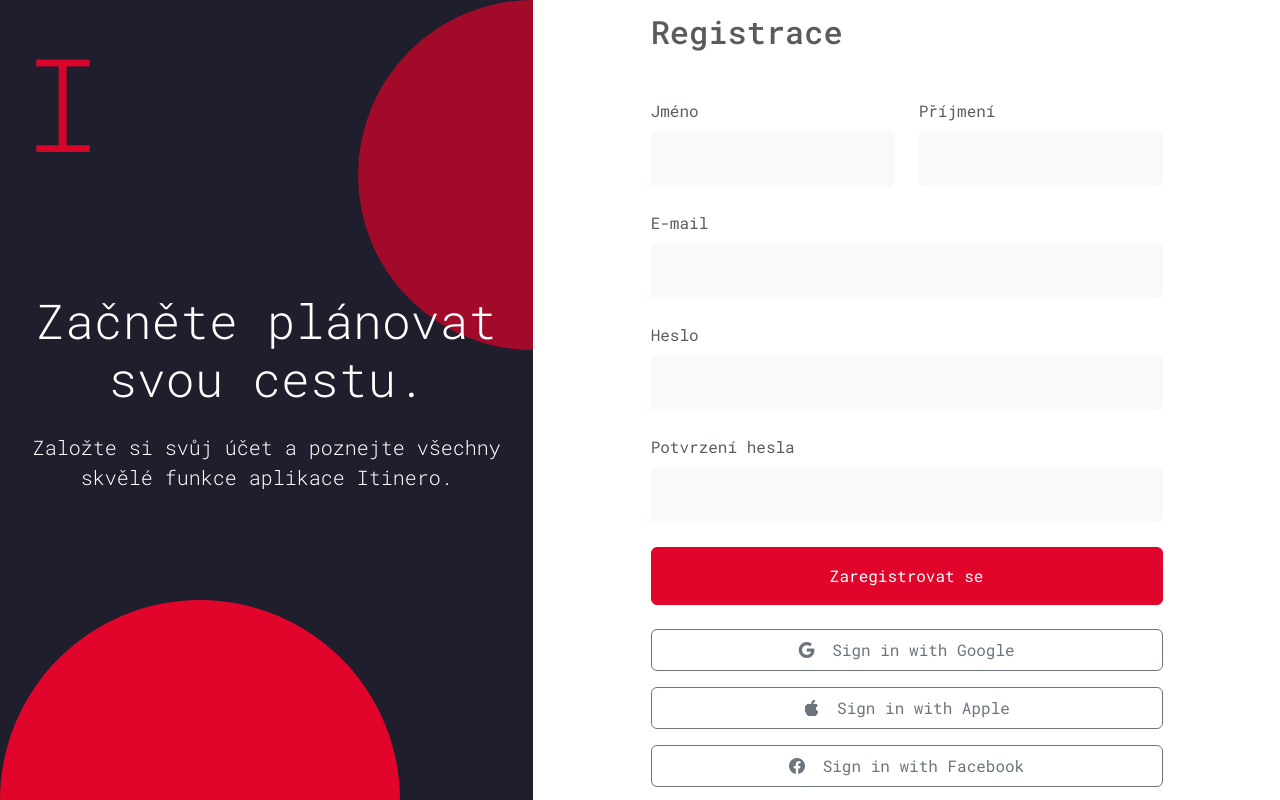
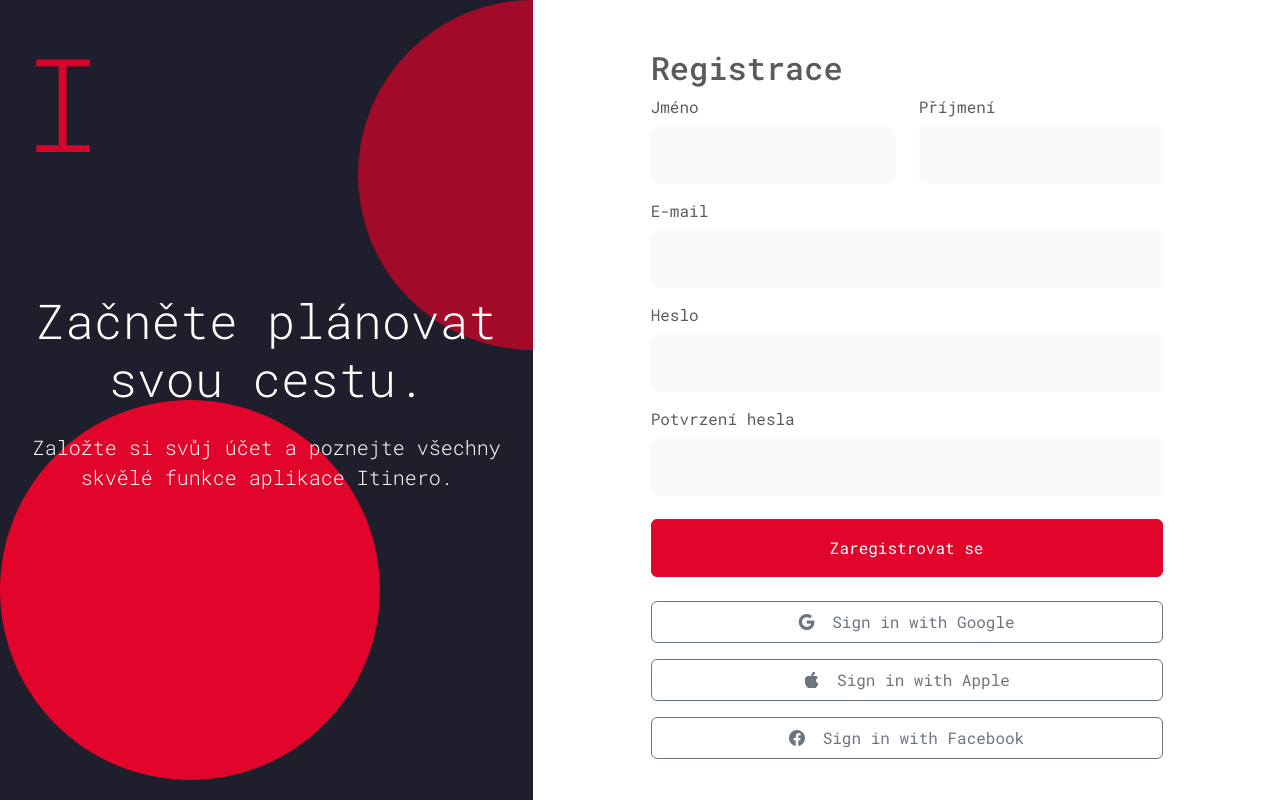
Before and after one commit to TomasRoj/Itinero, an Angular app: page /register in a window 1280 px wide. Shown: the top 800 px of the page. Built offline with nearby package versions, Linux system fonts and the light colour scheme.

Commit message:
Added callendar, fixed margin issue on login and register pages

```diff
--- a/src/app/pages/login/login.component.html
+++ b/src/app/pages/login/login.component.html
@@ -19,7 +19,7 @@
 
         <!-- Red Circles -->
         <div class="red-circle-top position-absolute top-0 end-0"></div>
-        <div class="red-circle-bottom position-absolute bottom-0 start-0"></div>
+        <div class="red-circle-bottom position- start-0"></div>
       </div>
 
       <!-- Right Panel - Adding h-100 to ensure full height -->
--- a/src/app/pages/login/login.component.scss
+++ b/src/app/pages/login/login.component.scss
@@ -9,8 +9,8 @@
   }
 
   .red-circle-bottom {
-    width: 400px;
-    height: 400px;
+    width: 380px;
+    height: 380px;
     background-color: rgba(217, 4, 41, 0.7);
     border-radius: 50%;
     transform: translateY(50%);
--- a/src/app/pages/registrace/registrace.component.html
+++ b/src/app/pages/registrace/registrace.component.html
@@ -18,17 +18,17 @@
 
         <!-- Red Circles -->
         <div class="red-circle-top position-absolute top-0 end-0"></div>
-        <div class="red-circle-bottom position-absolute bottom-0 start-0"></div>
-      </div>
+        <div class="red-circle-bottom position-fixed start-0"></div>
+        </div>
 
       <!-- Right Panel -->
       <div class="col-lg-7 z-2 bg-white d-flex align-items-center justify-content-center h-100">
         <div class="registration-form-container p-4 w-75">
-          <h2 class="text-muted mb-5">Registrace</h2>
+          <h2 class="text-muted mt-2">Registrace</h2>
 
           <form>
             <!-- Name Inputs - Two columns -->
-            <div class="row mb-4">
+            <div class="row mb-3">
               <div class="col-md-6 mb-3 mb-md-0">
                 <label for="firstName" class="form-label text-muted">Jméno</label>
                 <input type="text" class="form-control bg-light border-0 py-3" id="firstName" placeholder="">
@@ -40,13 +40,13 @@
             </div>
 
             <!-- Email Input -->
-            <div class="mb-4">
+            <div class="mb-3">
               <label for="email" class="form-label text-muted">E-mail</label>
               <input type="email" class="form-control bg-light border-0 py-3" id="email" placeholder="">
             </div>
 
             <!-- Password Input -->
-            <div class="mb-4">
+            <div class="mb-3">
               <label for="password" class="form-label text-muted">Heslo</label>
               <input type="password" class="form-control bg-light border-0 py-3" id="password" placeholder="">
             </div>
--- a/src/app/pages/registrace/registrace.component.scss
+++ b/src/app/pages/registrace/registrace.component.scss
@@ -9,8 +9,8 @@
   }
 
   .red-circle-bottom {
-    width: 400px;
-    height: 400px;
+    width: 380px;
+    height: 380px;
     background-color: #e1052c;
     border-radius: 50%;
     transform: translateY(50%);
--- a/src/app/pages/survey/steps/step-dates/step-dates.component.html
+++ b/src/app/pages/survey/steps/step-dates/step-dates.component.html
@@ -1,11 +1,19 @@
 <div class="survey-form rounded p-5 position-relative" style="z-index: 10;">
   <div class="row justify-content-center">
     <div class="col-lg-8 text-center">
+      <div class="date-range-container">
       <h2 class="mb-2 fw-bold">Kdy vyrážíte?</h2>
-      <p class="text-muted mb-4">Zadejte počáteční datum své cesty. Potvrďte klávesou enter.</p>
+      <p class="text-muted mb-5">Zadejte počáteční datum své cesty. Potvrďte klávesou enter.</p>
 
-
-
+        <div class="input-group mb-3 mt-5">
+          <span class="input-group-text">Od</span>
+          <input type="date" class="form-control" id="startDate" aria-label="Start date">
+        </div>
+        <div class="input-group mb-3">
+          <span class="input-group-text">Do</span>
+          <input type="date" class="form-control" id="endDate" aria-label="End date">
+        </div>
+      </div>
     </div>
   </div>
 </div>
--- a/src/app/pages/survey/steps/step-dates/step-dates.component.scss
+++ b/src/app/pages/survey/steps/step-dates/step-dates.component.scss
@@ -5,3 +5,27 @@
     background-repeat: no-repeat;
     min-height: 100vh;
   }
+
+  .date-range-container {
+  max-width: 1000px;
+  margin: 0 auto;
+  padding: 1rem;
+  border: 1px solid #dee2e6;
+  border-radius: 0.375rem;
+  background-color: #fff;
+
+  .input-group {
+    margin-bottom: 1.5rem;
+  }
+
+  input[type="date"] {
+    &:focus {
+      border-color: #86b7fe;
+      box-shadow: 0 0 0 0.25rem rgba(13, 110, 253, 0.25);
+    }
+  }
+
+  .btn-primary {
+    margin-top: 0.5rem;
+  }
+}
```
